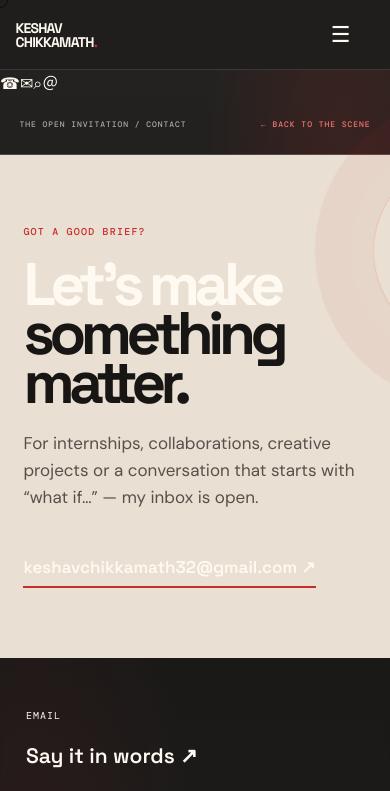
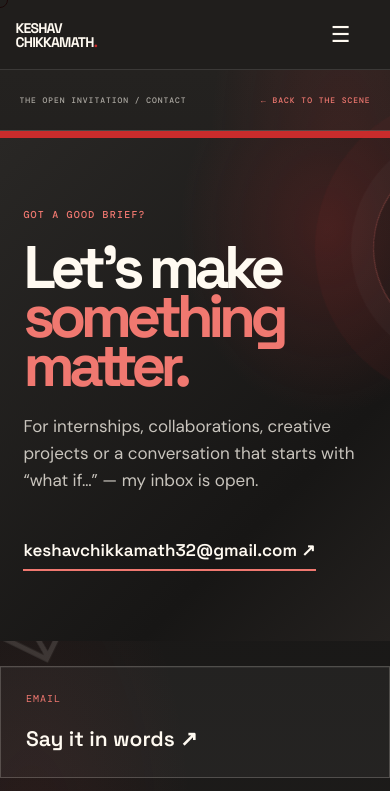
Before and after one commit to keshavchikkamath32-pixel/KESHAV-CHIKKAMATH, a plain HTML site: page contact.html in a window 390 px wide. Shown: the top 791 px of the page. Drawn offline with nearby package versions, Linux system fonts and the light colour scheme.

Commit message:
Style contact page and add scroll-reactive phone and email background motifs

```diff
--- a/styles.css
+++ b/styles.css
@@ -1887,3 +1887,113 @@ body.portfolio-inner-body a.page-scroll-cue:hover span { color: #fffaf1; }
 .work-page .project-window .close-project {
   color: #292725;
 }
+
+
+/* LET'S CONNECT — full-page theme and scroll-reactive contact motifs.
+   Decorative layer only: all existing contact content and layout stay intact. */
+body.portfolio-inner-body .contact-page {
+  position: relative;
+  isolation: isolate;
+}
+body.portfolio-inner-body .contact-page .contact-hero {
+  position: relative;
+  z-index: 1;
+  color: #fffaf1;
+  background:
+    radial-gradient(ellipse at 84% 18%, rgba(201,44,44,.2), transparent 32%),
+    linear-gradient(135deg, #292725 0%, #171615 72%, #24211f 100%);
+  border-top: 7px solid #c92c2c;
+}
+body.portfolio-inner-body .contact-page .contact-hero h1 { color: #fffaf1; }
+body.portfolio-inner-body .contact-page .contact-hero h1 em { color: #f07870; }
+body.portfolio-inner-body .contact-page .contact-hero > p:not(.eyebrow) { color: rgba(255,250,241,.76); }
+body.portfolio-inner-body .contact-page .contact-hero .eyebrow { color: #f07870; }
+body.portfolio-inner-body .contact-page .email-big {
+  color: #fffaf1;
+  border-bottom-color: #f07870;
+}
+body.portfolio-inner-body .contact-page .contact-links {
+  position: relative;
+  z-index: 1;
+}
+body.portfolio-inner-body .contact-page .contact-links a {
+  color: #fffaf1;
+  border-color: rgba(255,250,241,.2);
+  background: rgba(255,250,241,.045);
+  box-shadow: inset 0 1px 0 rgba(255,255,255,.06);
+  transition: background .22s, border-color .22s, transform .22s;
+}
+body.portfolio-inner-body .contact-page .contact-links a:hover {
+  color: #fff;
+  background: rgba(201,44,44,.78);
+  border-color: rgba(255,250,241,.42);
+}
+body.portfolio-inner-body .contact-page .contact-links span { color: #f07870; }
+body.portfolio-inner-body .contact-page .contact-links a:hover span { color: #fffaf1; }
+
+/* Transparent phone and email symbols drift at different rates with page scroll. */
+.contact-orbitals {
+  position: absolute;
+  z-index: 0;
+  inset: 0;
+  overflow: hidden;
+  pointer-events: none;
+}
+.contact-symbol {
+  position: absolute;
+  display: block;
+  color: rgba(240,120,112,.16);
+  font-family: var(--display);
+  line-height: 1;
+  user-select: none;
+  will-change: transform;
+}
+.phone-symbol {
+  top: 17%;
+  right: 8%;
+  font-size: clamp(100px,17vw,220px);
+  transform: rotate(-18deg);
+  animation: contact-phone-drift 1s linear both;
+  animation-timeline: scroll(root block);
+}
+.mail-symbol {
+  top: 56%;
+  left: 7%;
+  font-size: clamp(105px,16vw,205px);
+  color: rgba(255,250,241,.13);
+  transform: rotate(12deg);
+  animation: contact-mail-drift 1s linear both;
+  animation-timeline: scroll(root block);
+}
+.phone-small {
+  top: 78%;
+  right: 22%;
+  font-size: clamp(55px,8vw,105px);
+  color: rgba(201,44,44,.2);
+  animation: contact-phone-drift 1s linear both;
+  animation-timeline: scroll(root block);
+}
+.mail-small {
+  top: 35%;
+  left: 42%;
+  font-size: clamp(50px,7vw,88px);
+  color: rgba(255,250,241,.09);
+  animation: contact-mail-drift 1s linear both;
+  animation-timeline: scroll(root block);
+}
+@keyframes contact-phone-drift {
+  from { translate: 0 110px; rotate: -12deg; }
+  to { translate: 0 -230px; rotate: 24deg; }
+}
+@keyframes contact-mail-drift {
+  from { translate: 0 -100px; rotate: 14deg; }
+  to { translate: 0 210px; rotate: -20deg; }
+}
+@media (max-width: 700px) {
+  .phone-symbol { right: -4%; }
+  .mail-symbol { left: -5%; }
+  .mail-small { left: 65%; }
+}
+@media (prefers-reduced-motion: reduce) {
+  .contact-symbol { animation: none !important; }
+}
```
